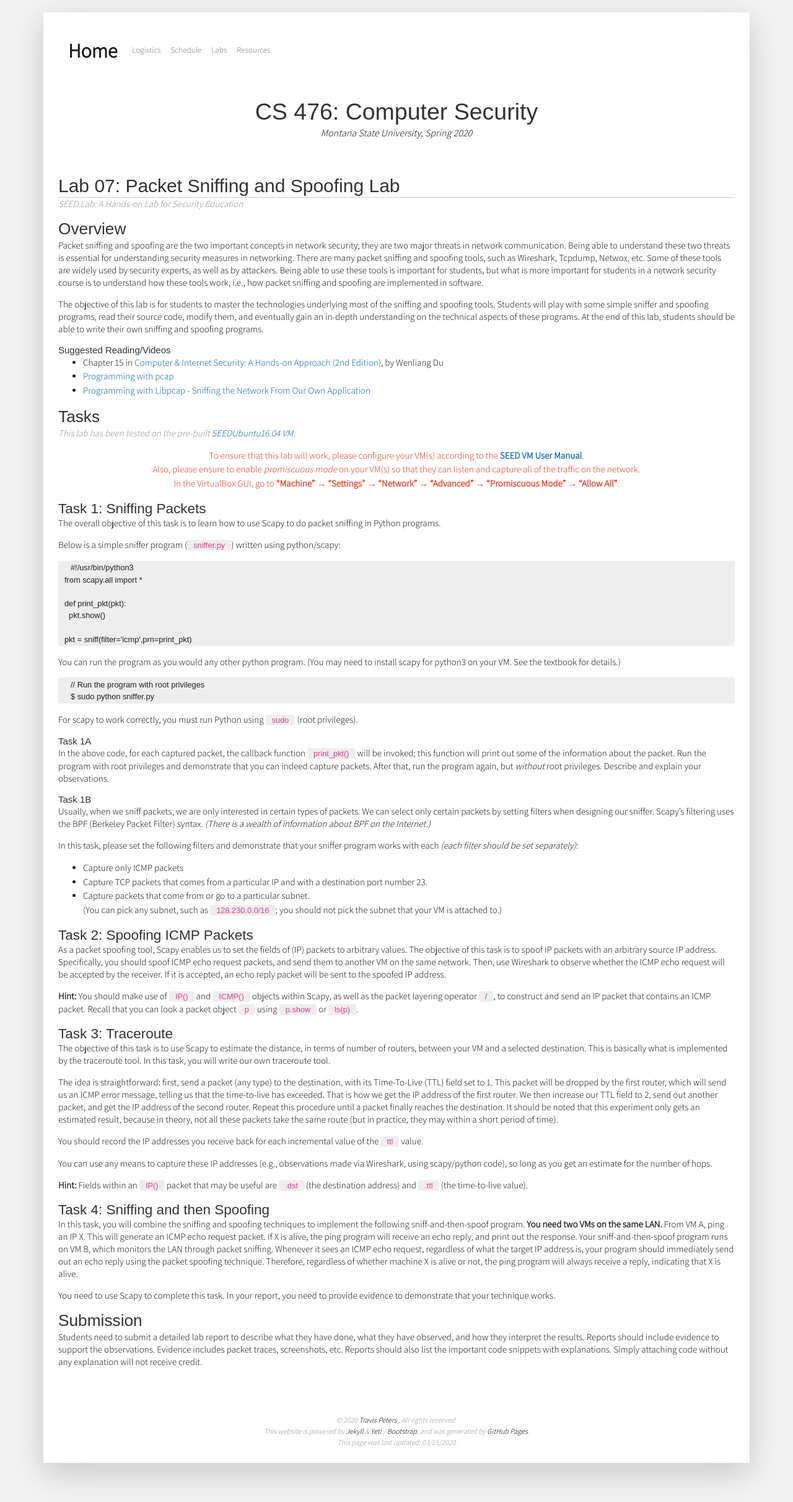
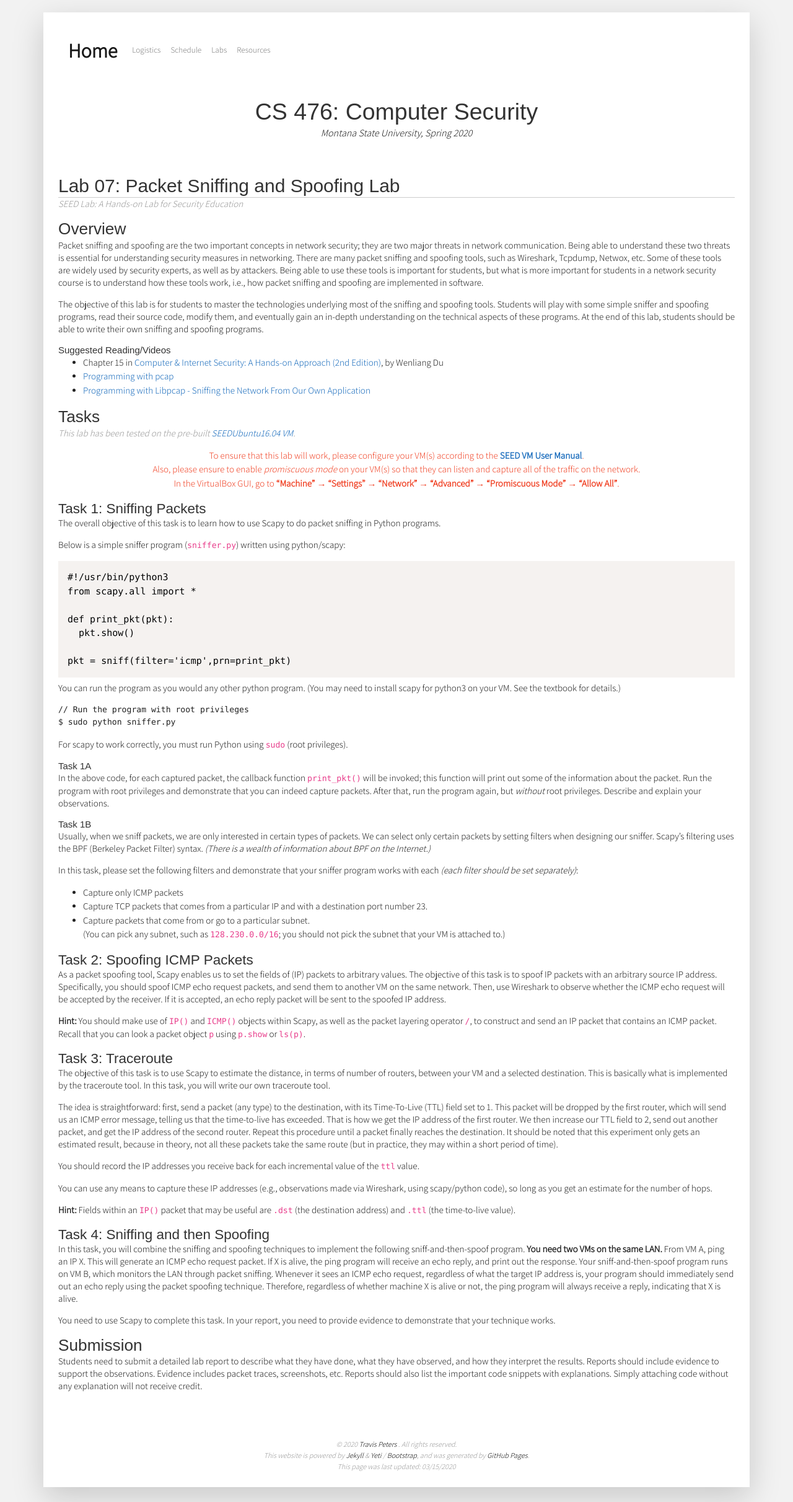
Before and after one commit to traviswpeters/cs476-2020-spring, a Jekyll site: the page built from labs/lab07.md, in a window 1280 px wide. Shown: the whole page at 62% size. Built offline with Jekyll 4.4.1, drawn with Linux system fonts in a browser that asks for light colours; nearby versions of some CDN libraries; some web fonts are replaced; before the commit the page ends 2384 px from its top, so only the background shows below that.

Commit message:
changing up some highlighting styles...

```diff
--- a/_config.yml
+++ b/_config.yml
@@ -3,7 +3,14 @@ baseurl: /cs476
 livereload: true
 # profile: true
 
-markdown: kramdown # use <TAG markdown="1"> to render markdown within HTML tags!
+
+#markdown: kramdown # use <TAG markdown="1"> to render markdown within HTML tags!
+highlighter: none
+markdown: kramdown
+kramdown:
+   syntax_highlighter_opts:
+      disable : true
+
 mathjax: true
 defaults:
     - scope:
--- a/_includes/head.html
+++ b/_includes/head.html
@@ -9,6 +9,7 @@
   <link href="https://fonts.googleapis.com/css?family=Assistant:300&display=swap" rel="stylesheet">
 
   <link rel="stylesheet" href="https://use.fontawesome.com/releases/v5.0.13/css/all.css" integrity="sha384-DNOHZ68U8hZfKXOrtjWvjxusGo9WQnrNx2sqG0tfsghAvtVlRW3tvkXWZh58N9jp" crossorigin="anonymous">
+  <link rel="stylesheet" href="https://cdnjs.cloudflare.com/ajax/libs/prism/1.19.0/themes/prism.min.css" integrity="sha256-cuvic28gVvjQIo3Q4hnRpQSNB0aMw3C+kjkR0i+hrWg=" crossorigin="anonymous" />
 
   <script type="text/javascript" async
     src="https://cdnjs.cloudflare.com/ajax/libs/mathjax/2.7.1/MathJax.js?config=TeX-AMS-MML_HTMLorMML">
--- a/_layouts/default.html
+++ b/_layouts/default.html
@@ -17,6 +17,7 @@
 <script src="https://code.jquery.com/jquery-3.4.1.slim.min.js" integrity="sha384-J6qa4849blE2+poT4WnyKhv5vZF5SrPo0iEjwBvKU7imGFAV0wwj1yYfoRSJoZ+n" crossorigin="anonymous"></script>
 <script src="https://cdn.jsdelivr.net/npm/popper.js@1.16.0/dist/umd/popper.min.js" integrity="sha384-Q6E9RHvbIyZFJoft+2mJbHaEWldlvI9IOYy5n3zV9zzTtmI3UksdQRVvoxMfooAo" crossorigin="anonymous"></script>
 <script src="https://stackpath.bootstrapcdn.com/bootstrap/4.4.1/js/bootstrap.min.js" integrity="sha384-wfSDF2E50Y2D1uUdj0O3uMBJnjuUD4Ih7YwaYd1iqfktj0Uod8GCExl3Og8ifwB6" crossorigin="anonymous"></script>
+<script src="https://cdnjs.cloudflare.com/ajax/libs/prism/1.19.0/prism.min.js" integrity="sha256-YZQM6/hLBZYkb01VYf17isoQM4qpaOP+aX96hhYrWhg=" crossorigin="anonymous"></script>
 
 <script>
 $(document).ready(function() {
--- a/assets/css/style.css
+++ b/assets/css/style.css
@@ -178,73 +178,6 @@ footer {}
   font-size:0.8rem;
 }
 
-/* Code */
-
-pre,
-code {
-    font-size: 0.8rem;
-    border-radius: 3px;
-    background-color: #eee;
-    padding: 1px 10px;
-    font-family: "Andale Mono", "Source Code Pro", sans-serif;
-}
-
-.highlight .lineno {
-    color: #aaa;
-    display:inline-block;
-    padding: 0 0px;
-    border-right:0.5px solid #ccc;
-}
-
-.highlight pre code {
-    display: block;
-    white-space: pre;
-    overflow-x: auto;
-    word-wrap: normal;
-}
-
-.rouge-table {
-    table-layout: fixed;
-    width: 100%;
-}
-
-.rouge-gutter {
-    width: 0px;
-    padding-right: 20px;
-}
-
-.rouge-code {
-    padding-left: 10px;
-}
-
-/* Tables
- - TRY ME (RESPONSIVE TABLE): http://lea.verou.me/2018/05/responsive-tables-revisited/
- */
-
-.travis-table table {
-    margin: 0px auto;
- 	color:#333333;
-	border-width: 1px;
-	border-color: #666666;
-	border-collapse: collapse;
-    table-layout: fixed;
-    width: 100%;
-}
-.travis-table table th {
-	border-width: 1px;
-	padding: 8px;
-	border-style: solid;
-	border-color: #666666;
-	background-color: #dedede;
-}
-.travis-table table td {
-	border-width: 1px;
-	padding: 8px;
-	border-style: solid;
-	border-color: #666666;
-	background-color: #ffffff;
-}
-
 /* Social media icons */
 
 .fab {color: #444;}
```
